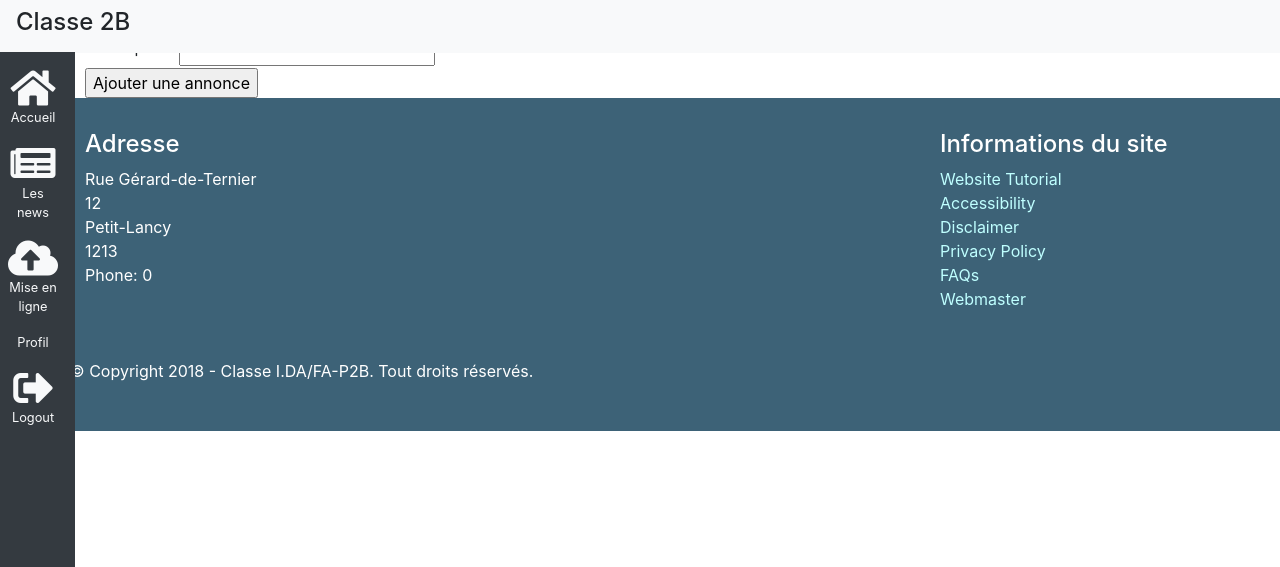
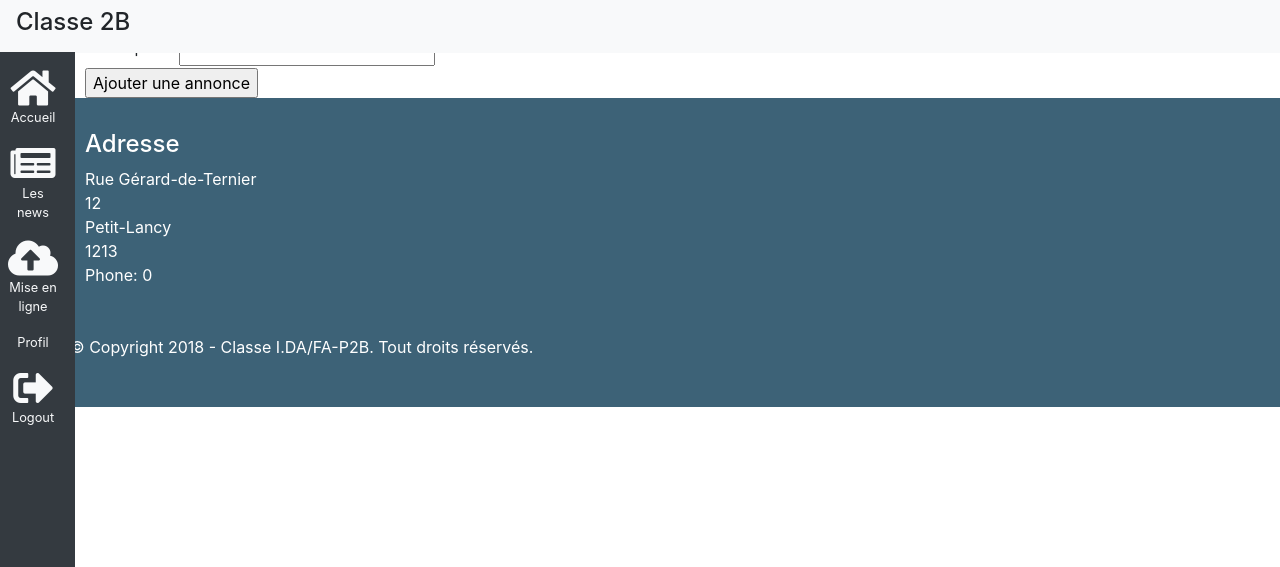
Before and after one commit to Nicolas-hr/ClasseB, a PHP site: page /newsForm.php in a window 1280 px wide. Shown: the top 567 px of the page. Run offline with PHP 8.4, Linux system fonts and the light colour scheme; the visitor is signed in with stand-in values (Sample User, id 1); data that the repository does not hold is empty; some libraries are stand-ins or nearby versions.

Commit message:
Retirer lieninutile

```diff
--- a/php/footer.php
+++ b/php/footer.php
@@ -32,20 +32,7 @@
                     <!--Column2-->
 
                 </div>
-                <div class="col-md-3 col-sm-6">
-                    <!--Column3-->
-                    <div class="footer-pad">
-                        <h4>Informations du site</h4>
-                        <ul class="list-unstyled">
-                            <li><a href="#">Website Tutorial</a></li>
-                            <li><a href="#">Accessibility</a></li>
-                            <li><a href="#">Disclaimer</a></li>
-                            <li><a href="#">Privacy Policy</a></li>
-                            <li><a href="#">FAQs</a></li>
-                            <li><a href="#">Webmaster</a></li>
-                        </ul>
-                    </div>
-                </div>
+
             </div>
         </div>
     </div>
```
